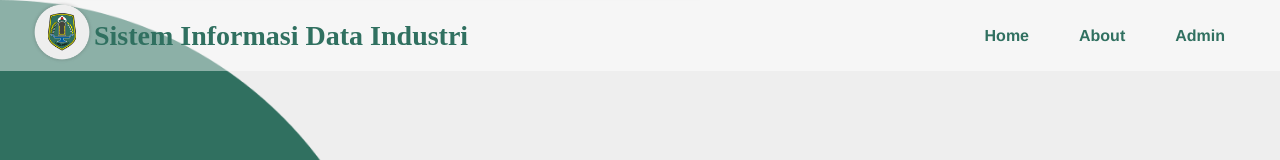
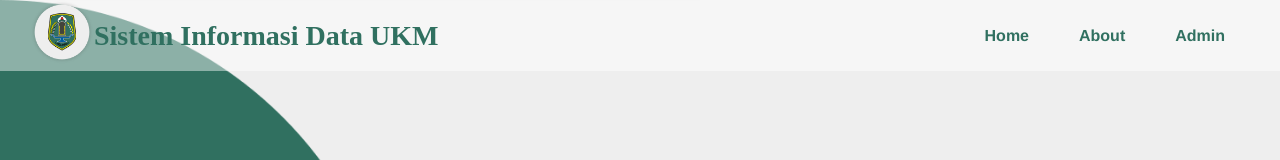
Before and after one commit to ridhanizamuddin/ridhanizamuddin.github.io, a plain HTML site: page index.html in a window 1280 px wide. Shown: the top 160 px of the page. Drawn offline with Linux system fonts and the light colour scheme.

Commit message:
Add files via upload

```diff
--- a/index.html
+++ b/index.html
@@ -4,7 +4,7 @@
     <meta charset="UTF-8">
     <meta http-equiv="X-UA-Compatible" content="IE=edge">
     <meta name="viewport" content="width=device-width, initial-scale=1.0">
-    <title>Sistem Informasi Data Industri</title>
+    <title>Document</title>
     <link rel="stylesheet" href="style.css">
 </head>
 
@@ -12,7 +12,7 @@
         <div class="homepage-header">
             <div class="homepage-header-tittle">
                 <div class="homepage-header-tittle-logo"><img src="image/logohsu.png" alt="" width="64px" ></div>
-                <div class="homepage-header-tittle-text">Sistem Informasi Data Industri</div>
+                <div class="homepage-header-tittle-text">Sistem Informasi Data UKM</div>
             </div>
 
             <div class="homepage-header-menucontainer">
```
Also changed, not shown: about.html (+2 -2 lines), login.html (+2 -2 lines), style.css (line endings or trailing spaces).
